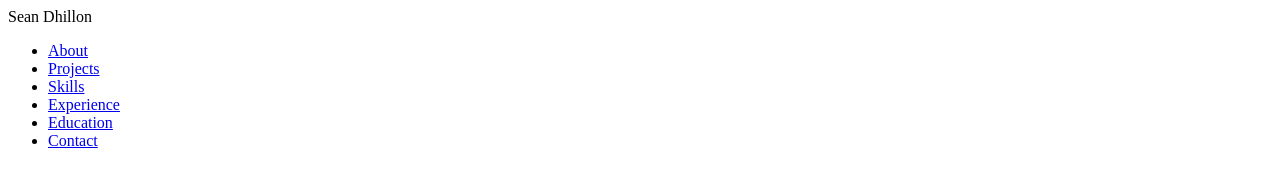
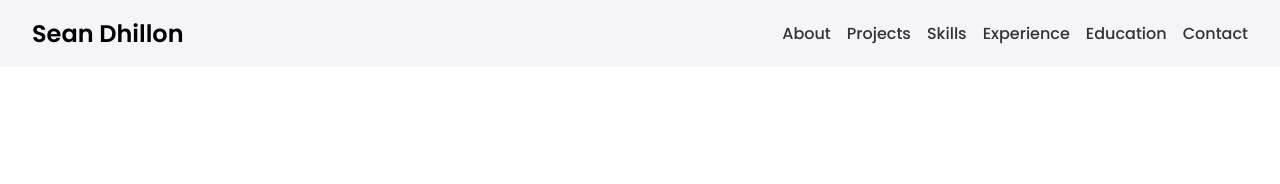
Before and after one commit to sean-dhill/Personal-Portfolio, a plain HTML site: page index.html in a window 1280 px wide. Drawn offline with Linux system fonts and the light colour scheme.

Commit message:
Added styling and layout to webpage

```diff
--- a/index.html
+++ b/index.html
@@ -3,24 +3,23 @@
 <head>
     <meta charset="UTF-8">
     <meta name="viewport" content="width=device-width, initial-scale=1.0">
-    <title>Your Name - Portfolio</title>
-    <link rel="stylesheet" href="style.css">
-    <link rel="icon" href="path/to/favicon.ico" type="image/x-icon">
+    <title>Sean Dhillon - Portfolio</title>
+    <link rel="stylesheet" href="styles.css">
 </head>
 <body>
-    <nav id = "desktop-nav">
-        <div class = logo>Sean Dhillon</div>
+    <nav id="desktop-nav">
+        <div class="logo">Sean Dhillon</div>
         <div>
-            <ul class = nav-links>
-                <li><a href = #about>About</a></li>
-                <li><a href = #projects>Projects</a></li>
-                <li><a href = #skills>Skills</a></li>
-                <li><a href = #experience>Experience</a></li>
-                <li><a href = #education>Education</a></li>
-                <li><a href = #contact>Contact</a></li>
+            <ul class="nav-links">
+                <li><a href="#about">About</a></li>
+                <li><a href="#projects">Projects</a></li>
+                <li><a href="#skills">Skills</a></li>
+                <li><a href="#experience">Experience</a></li>
+                <li><a href="#education">Education</a></li>
+                <li><a href="#contact">Contact</a></li>
             </ul>
         </div>
     </nav>
-    <script>src ="script.js"</script>
+    <script src="script.js"></script>
 </body>
 </html>
--- a/styles.css
+++ b/styles.css
@@ -1,20 +1,56 @@
+@import url('https://fonts.googleapis.com/css2?family=Poppins:wght@300;400;500;600&display=swap');
+
 /* Reset basic styles */
-
-@import url('https://fonts.googleapis.com/css2?family=Poppins:wght@300;400;500;600&display=swap');
-/* Default font family for the entire site */
-*{
+* {
     margin: 0;
     padding: 0;
+    box-sizing: border-box;
 }
 
-body{
+html, body {
+    margin: 0;
+    padding: 0;
+    width: 100%;
+    overflow-x: hidden;
     font-family: "Poppins", sans-serif;
 }
 
-html{
+html {
     scroll-behavior: smooth;
 }
 
-p{
+p {
     color: rgb(85, 85, 85);
 }
+
+/* Transition */
+a,
+.btn {
+    transition: all 300ms ease;
+}
+
+/* Desktop Nav */
+#desktop-nav {
+    display: flex;
+    justify-content: space-between;
+    align-items: center;
+    padding: 1rem 2rem;
+    background-color: #f4f4f9;
+}
+
+.logo {
+    font-size: 1.5rem;
+    font-weight: 600;
+}
+
+.nav-links {
+    list-style-type: none;
+    display: flex;
+    gap: 1rem;
+}
+
+.nav-links a {
+    text-decoration: none;
+    color: #333;
+    font-weight: 500;
+}
```
